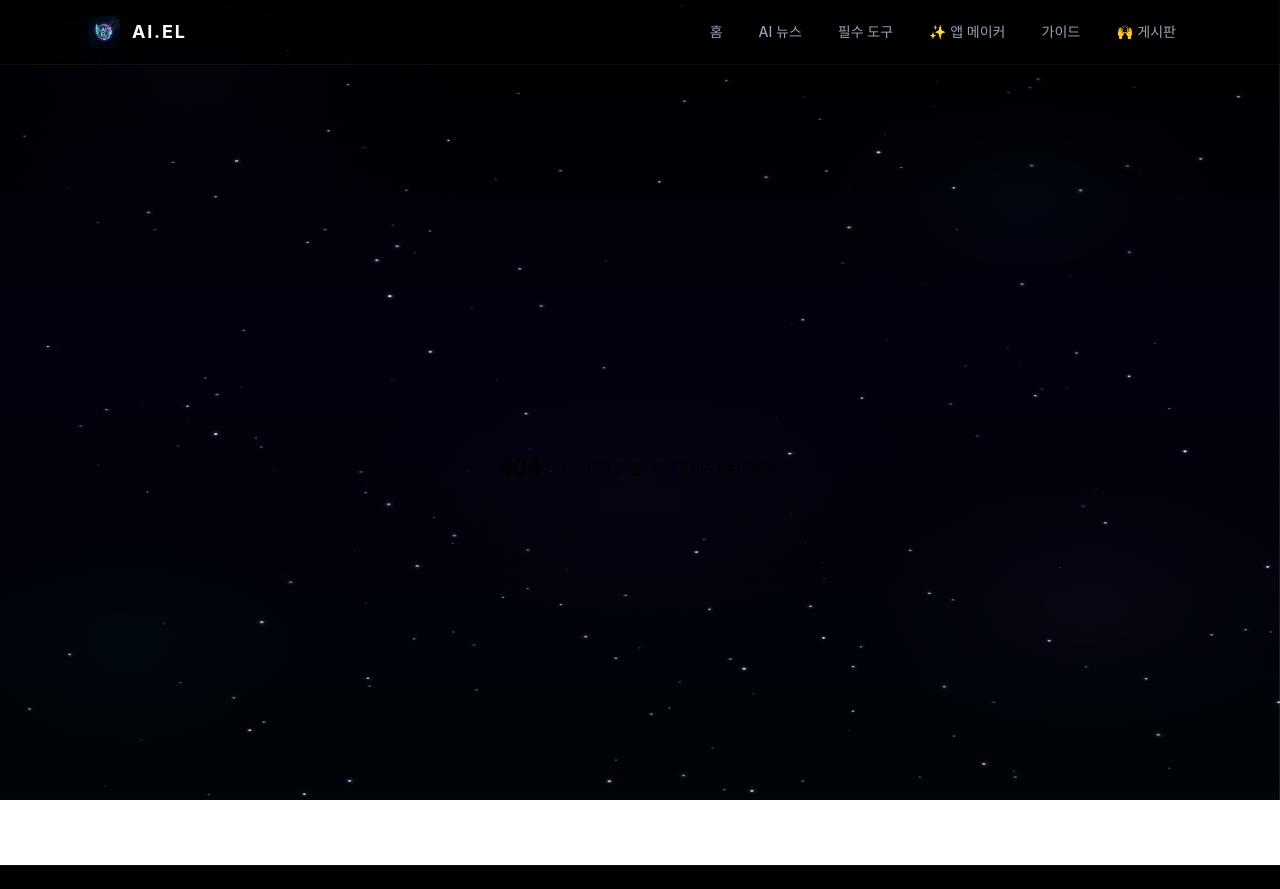
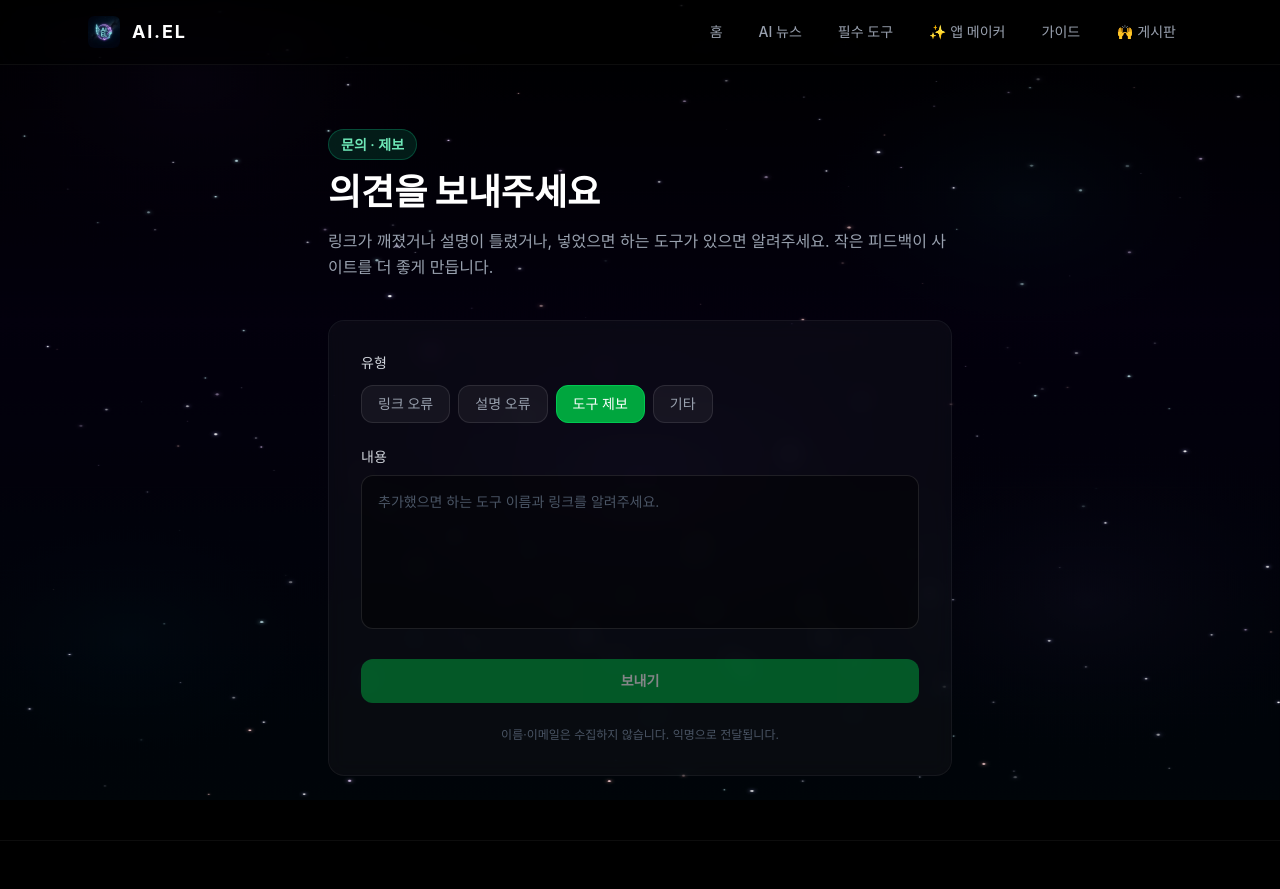
Before and after one commit to qlxm0929/ai-bub, a Next.js app: page /contact in a window 1280 px wide. Before the commit this address had no page. Shown: the top 889 px of the page. Built offline with nearby package versions, Linux system fonts and the light colour scheme.

Commit message:
feat: add /contact feedback page, /api/feedback Supabase route, update footer links

```diff
--- /dev/null
+++ b/src/app/api/feedback/route.ts
@@ -0,0 +1,27 @@
+import { NextResponse } from 'next/server';
+import { supabase } from '@/lib/supabase';
+
+export async function POST(req: Request) {
+  try {
+    const { type, content } = await req.json();
+
+    if (!content?.trim()) {
+      return NextResponse.json({ error: 'content required' }, { status: 400 });
+    }
+
+    const { error } = await supabase.from('feedback').insert({
+      type: type || '기타',
+      content: content.trim().slice(0, 2000),
+    });
+
+    if (error) {
+      console.error('[feedback] supabase error:', error.message);
+      return NextResponse.json({ error: error.message }, { status: 500 });
+    }
+
+    return NextResponse.json({ ok: true });
+  } catch (e) {
+    console.error('[feedback] unexpected error:', e);
+    return NextResponse.json({ error: 'server error' }, { status: 500 });
+  }
+}
--- /dev/null
+++ b/src/app/contact/page.tsx
@@ -0,0 +1,118 @@
+'use client';
+
+import { useState } from 'react';
+
+type Status = 'idle' | 'sending' | 'done' | 'error';
+type Type = '링크 오류' | '설명 오류' | '도구 제보' | '기타';
+
+const TYPES: Type[] = ['링크 오류', '설명 오류', '도구 제보', '기타'];
+
+export default function ContactPage() {
+  const [type, setType] = useState<Type>('도구 제보');
+  const [content, setContent] = useState('');
+  const [status, setStatus] = useState<Status>('idle');
+
+  const handleSubmit = async (e: React.FormEvent) => {
+    e.preventDefault();
+    if (!content.trim()) return;
+
+    setStatus('sending');
+    try {
+      const res = await fetch('/api/feedback', {
+        method: 'POST',
+        headers: { 'Content-Type': 'application/json' },
+        body: JSON.stringify({ type, content }),
+      });
+      setStatus(res.ok ? 'done' : 'error');
+    } catch {
+      setStatus('error');
+    }
+  };
+
+  return (
+    <div className="max-w-2xl mx-auto px-4 sm:px-6 py-16">
+      <div className="mb-10">
+        <div className="badge badge-green mb-3">문의 · 제보</div>
+        <h1 className="text-4xl font-black text-white mb-4">의견을 보내주세요</h1>
+        <p className="text-gray-400 leading-relaxed">
+          링크가 깨졌거나 설명이 틀렸거나, 넣었으면 하는 도구가 있으면 알려주세요.
+          작은 피드백이 사이트를 더 좋게 만듭니다.
+        </p>
+      </div>
+
+      {status === 'done' ? (
+        <div className="glass-card p-10 text-center">
+          <div className="text-5xl mb-4">🎉</div>
+          <h2 className="text-xl font-bold text-white mb-2">제보해주셔서 감사합니다!</h2>
+          <p className="text-gray-400 text-sm mb-6">빠르게 검토하고 반영할게요.</p>
+          <button
+            onClick={() => { setStatus('idle'); setContent(''); }}
+            className="px-5 py-2.5 bg-white/5 hover:bg-white/10 rounded-xl text-sm transition-colors"
+          >
+            한 건 더 보내기
+          </button>
+        </div>
+      ) : (
+        <form onSubmit={handleSubmit} className="glass-card p-8 space-y-6">
+          {/* 유형 선택 */}
+          <div>
+            <label className="block text-sm font-medium text-gray-300 mb-3">유형</label>
+            <div className="flex flex-wrap gap-2">
+              {TYPES.map(t => (
+                <button
+                  key={t}
+                  type="button"
+                  onClick={() => setType(t)}
+                  className={`px-4 py-2 rounded-xl text-sm font-medium transition-all border ${
+                    type === t
+                      ? 'bg-green-600 border-green-500 text-white'
+                      : 'bg-white/5 border-white/10 text-gray-400 hover:bg-white/10 hover:text-white'
+                  }`}
+                >
+                  {t}
+                </button>
+              ))}
+            </div>
+          </div>
+
+          {/* 내용 */}
+          <div>
+            <label htmlFor="content" className="block text-sm font-medium text-gray-300 mb-2">
+              내용
+            </label>
+            <textarea
+              id="content"
+              rows={6}
+              value={content}
+              onChange={e => setContent(e.target.value)}
+              placeholder={
+                type === '링크 오류' ? '어떤 도구의 링크가 깨졌는지 알려주세요.'
+                : type === '설명 오류' ? '어떤 설명이 잘못됐는지, 올바른 내용은 무엇인지 알려주세요.'
+                : type === '도구 제보' ? '추가했으면 하는 도구 이름과 링크를 알려주세요.'
+                : '자유롭게 의견을 남겨주세요.'
+              }
+              className="w-full bg-black/40 border border-white/10 rounded-xl p-4 text-sm text-white placeholder-gray-600 focus:outline-none focus:border-green-500/50 transition-colors resize-none"
+              required
+            />
+          </div>
+
+          {status === 'error' && (
+            <p className="text-sm text-red-400">전송에 실패했습니다. 잠시 후 다시 시도해주세요.</p>
+          )}
+
+          <button
+            type="submit"
+            disabled={status === 'sending' || !content.trim()}
+            className="w-full py-3 bg-green-600 hover:bg-green-500 disabled:opacity-50 disabled:cursor-not-allowed rounded-xl text-sm font-semibold text-white transition-colors"
+          >
+            {status === 'sending' ? '전송 중...' : '보내기'}
+          </button>
+
+          <p className="text-xs text-gray-600 text-center">
+            이름·이메일은 수집하지 않습니다. 익명으로 전달됩니다.
+          </p>
+        </form>
+      )}
+    </div>
+  );
+}
--- a/src/components/layout/Footer.tsx
+++ b/src/components/layout/Footer.tsx
@@ -40,22 +40,12 @@ export default function Footer() {
             <h3 className="font-semibold text-white mb-4">문의 · 제보</h3>
             <ul className="space-y-3">
               <li>
-                <a
-                  href="mailto:feedback@ai-el.kr"
+                <Link
+                  href="/contact"
                   className="text-sm text-gray-400 hover:text-white transition-colors flex items-center gap-1.5"
                 >
-                  ✉️ 이메일 문의
-                </a>
-              </li>
-              <li>
-                <a
-                  href="https://forms.gle/your-form-id"
-                  target="_blank"
-                  rel="noopener noreferrer"
-                  className="text-sm text-gray-400 hover:text-white transition-colors flex items-center gap-1.5"
-                >
-                  📋 도구 제보하기
-                </a>
+                  📋 링크 오류 · 도구 제보
+                </Link>
               </li>
               <li>
                 <a href="https://chatgpt.com" target="_blank" rel="noopener noreferrer" className="text-sm text-gray-400 hover:text-white transition-colors">ChatGPT</a>
```
Also changed, not shown: 1 other file (tests, documents, lock files or other folders).
